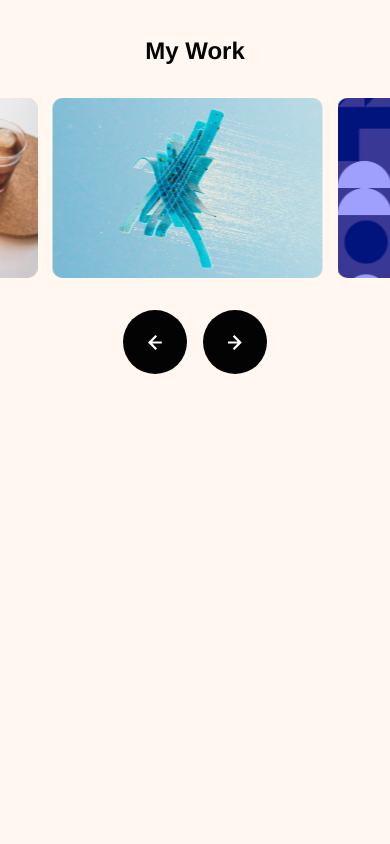
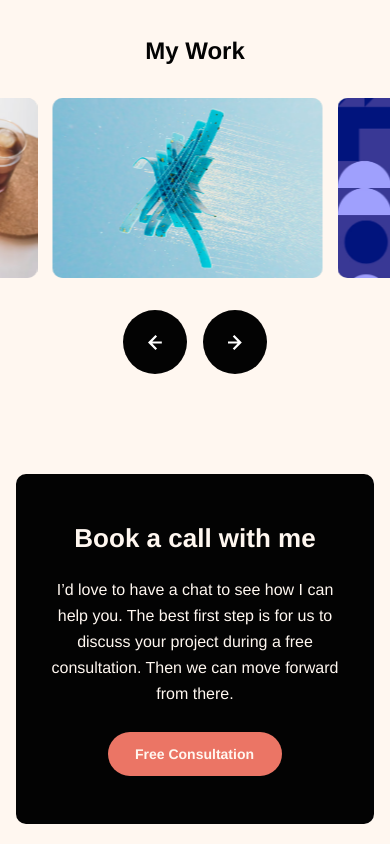
Before and after one commit to Edanriell/SinglePageDesignPortfolio, a Nuxt app in the folder Client/: page / in a window 390 px wide. Shown: the part 2125-2969 px from the top of the page. Before the commit the page ends 2549 px from the top, so only its background shows below. Built offline with nearby package versions, Linux system fonts and the light colour scheme.

Commit message:
feature(call-booking-widget): created mobile ui

```diff
--- a/Client/pages/index.vue
+++ b/Client/pages/index.vue
@@ -3,8 +3,10 @@
 	import { FooterWidget } from "@widgets/footer/ui";
 	import { HeroWidget } from "@widgets/hero/ui";
 	import { ProjectsWidget } from "@widgets/projects/ui";
-	import { type Service, ServicesWidget } from "@widgets/services/ui";
+	import type { Service } from "@widgets/services/ui";
+	import { ServicesWidget } from "@widgets/services/ui";
 	import { AboutAuthorWidget } from "@widgets/about-author/ui/";
+	import { CallBookingWidget } from "@widgets/call-booking/ui";
 
 	definePageMeta({
 		layout: "default-ui-layout",
@@ -236,4 +238,5 @@
 		title="I’m Amy, and I’d love to work on your next project"
 	/>
 	<ProjectsWidget :projects="projects" />
+	<CallBookingWidget />
 </template>
--- a/Client/widgets/call-booking/ui/call-booking-widget.vue
+++ b/Client/widgets/call-booking/ui/call-booking-widget.vue
@@ -0,0 +1,54 @@
+<script lang="ts" setup>
+	import { Link } from "#shared/ui/link/ui";
+</script>
+
+<template>
+	<section class="call-booking">
+		<div class="call-booking__wrapper">
+			<h2 class="call-booking__title">Book a call with me</h2>
+			<p class="call-booking__text">
+				I’d love to have a chat to see how I can help you. The best first step is for us to
+				discuss your project during a free consultation. Then we can move forward from
+				there.
+			</p>
+			<Link :href="linkHref" primaryColor="#eb7565" secondaryColor="#f6a560"
+				>Free Consultation</Link
+			>
+		</div>
+	</section>
+</template>
+
+<style scoped>
+	.call-booking {
+		padding-top: 50rem;
+		padding-bottom: 20rem;
+		margin: 0 16rem;
+	}
+
+	.call-booking__wrapper {
+		border-radius: 10rem;
+		background: var(--black);
+		display: flex;
+		flex-direction: column;
+		align-items: center;
+		row-gap: 24rem;
+		padding: 49rem 24rem 48rem 24rem;
+	}
+
+	.call-booking__title {
+		font-family: var(--font-family);
+		font-weight: 700;
+		font-size: 26rem;
+		text-align: center;
+		color: var(--light-cream);
+	}
+
+	.call-booking__text {
+		font-family: var(--font-family);
+		font-weight: 500;
+		font-size: 16rem;
+		line-height: 162%;
+		text-align: center;
+		color: var(--light-cream);
+	}
+</style>
--- a/Client/widgets/call-booking/ui/index.ts
+++ b/Client/widgets/call-booking/ui/index.ts
@@ -0,0 +1,3 @@
+import CallBookingWidget from "./call-booking-widget.vue";
+
+export { CallBookingWidget };
--- a/Client/widgets/footer/ui/footer-widget.vue
+++ b/Client/widgets/footer/ui/footer-widget.vue
@@ -18,7 +18,7 @@
 		align-items: center;
 		margin-left: 16rem;
 		margin-right: 16rem;
-		padding-top: 32rem;
+		padding-top: 20rem;
 		padding-bottom: 32rem;
 
 		@media (width >= 768px) {
```
